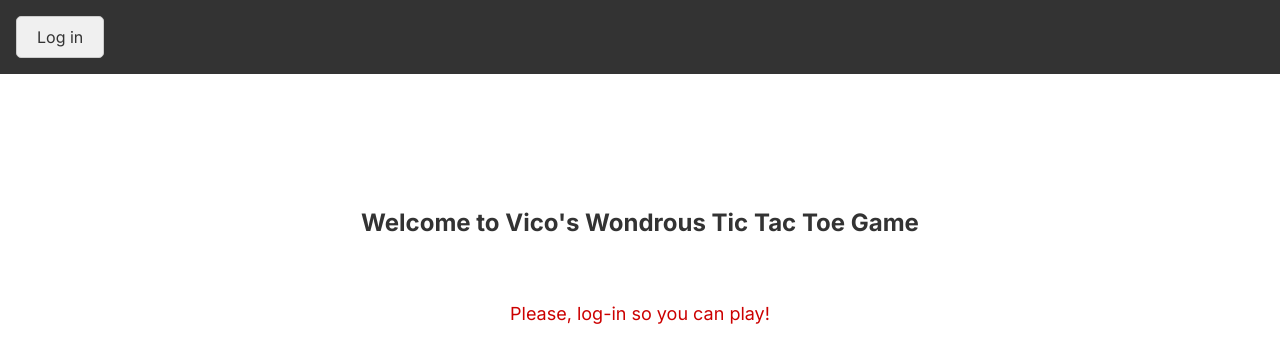
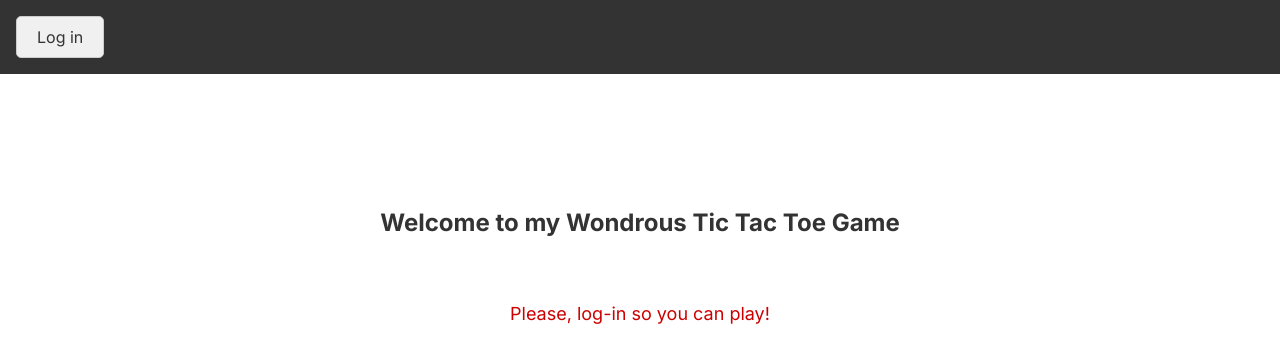
Before and after one commit to vicovaporub/tictactoe-app, a Next.js app: page / in a window 1280 px wide. Shown: the top 362 px of the page. Built offline with nearby package versions, Linux system fonts and the light colour scheme; no server answers.

Commit message:
fix: fixed typo in Game component

```diff
--- a/src/app/components/Game/Game.tsx
+++ b/src/app/components/Game/Game.tsx
@@ -8,7 +8,7 @@ const Game = async () => {
     if (!session || !session.user) {
         return (
             <div className="home-container">
-            <div className="welcome-title">Welcome to Vico's Wondrous Tic Tac Toe Game</div>
+            <div className="welcome-title">Welcome to my Wondrous Tic Tac Toe Game</div>
             <div className="login-alert">Please, log-in so you can play!</div>
             </div>
 
```
